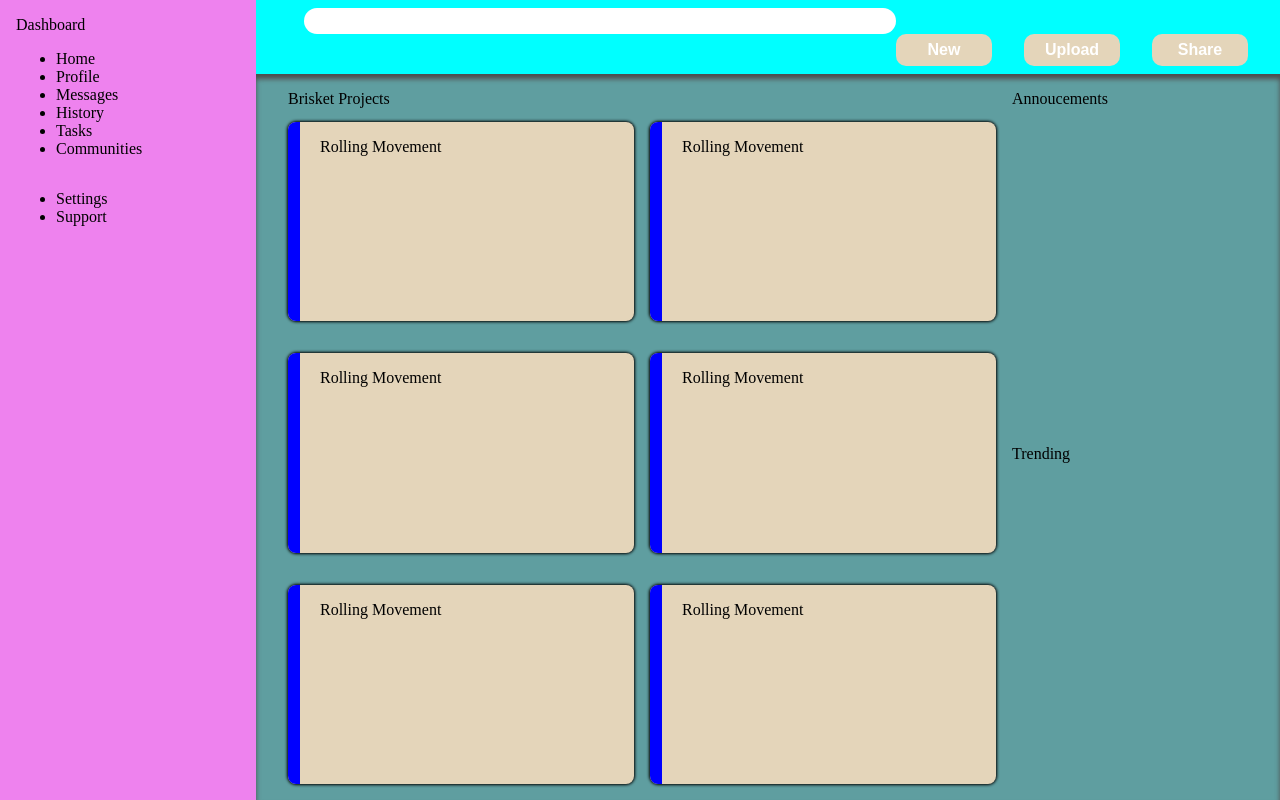
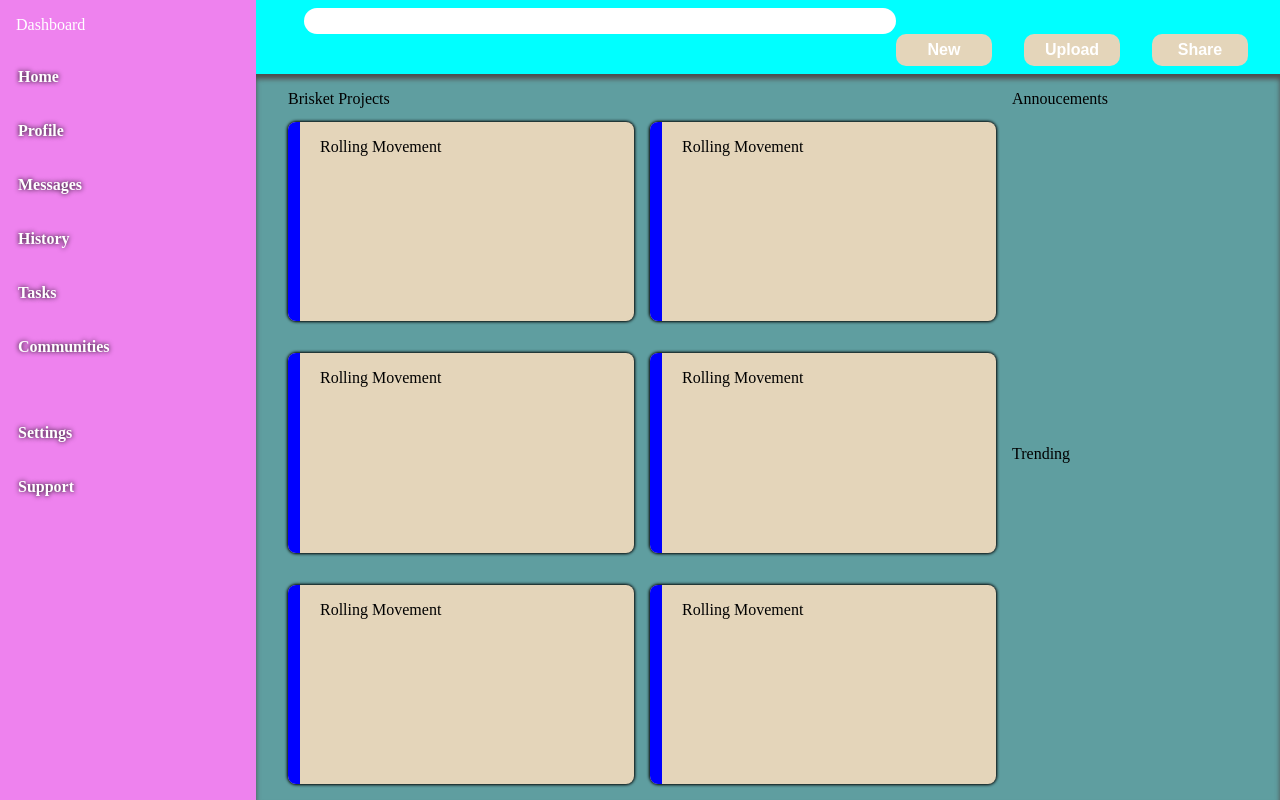
Before and after one commit to MeowMeowMeadow/odin-dashboar, a plain HTML site: page index.html in a window 1280 px wide. Drawn offline with Linux system fonts and the light colour scheme.

Commit message:
Added sidebar lists
Added formatting to sidebar lists to help with getting them sorted out.

```diff
--- a/index.html
+++ b/index.html
@@ -25,18 +25,18 @@
         <div> Dashboard </div>
         <div>
             <ul>
-                <li>Home</li>
-                <li>Profile</li>
-                <li>Messages</li>
-                <li>History</li>
-                <li>Tasks</li>
-                <li>Communities</li>
+                <li><p>Home</p></li>
+                <li><p>Profile</p></li>
+                <li><p>Messages</p></li>
+                <li><p>History</p></li>
+                <li><p>Tasks</p></li>
+                <li><p>Communities</p></li>
             </ul>
         </div>
         <div>
             <ul>
-                <li>Settings</li>
-                <li>Support</li>
+                <li><p>Settings</p></li>
+                <li><p>Support</p></li>
             </ul>
         </div>
     </div>
--- a/style.css
+++ b/style.css
@@ -48,6 +48,7 @@ body
     grid-area: 1 / 1 / -1 / 2;
     grid-template-rows: auto auto 1fr;
     padding: 1rem;
+    color: white;
 }
 
 .announcement-trending
@@ -144,3 +145,25 @@ body
     gap: 1rem;
     padding: 1rem;
 }
+
+ul
+{
+    padding: 0;
+}
+
+li
+{
+    list-style: none;
+    display: flex;
+    align-items: center;
+    -webkit-box-align: center;
+    gap: 1rem;
+}
+
+li p
+{
+    font-weight: bold;
+    text-shadow: 0 0 5px black;
+    cursor: pointer;
+    border: 2px solid transparent;
+}
```
